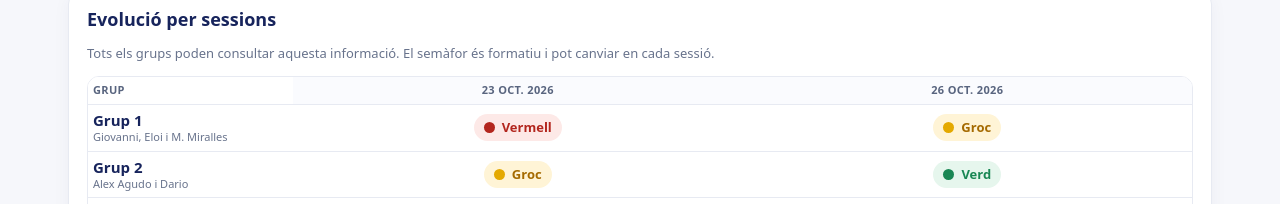
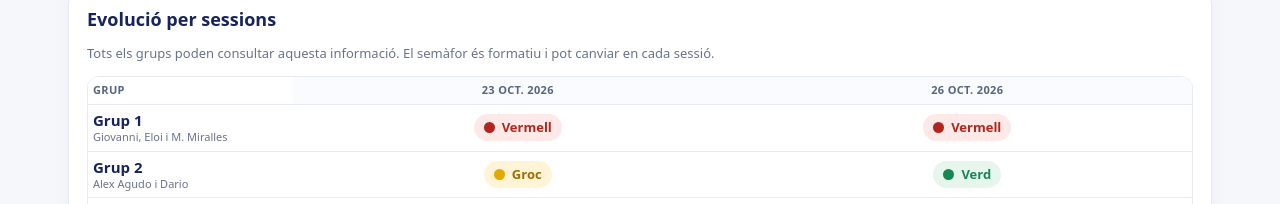
Before and after one commit to ignasibertral-bit/seguiment_emprenadoria, a plain HTML site: page index.html in a window 1280 px wide. Shown: the part 188-392 px from the top of the page. Drawn offline with Linux system fonts and the light colour scheme.

Commit message:
Marca Giovanni en vermell avui

```diff
--- a/index.html
+++ b/index.html
@@ -23,7 +23,7 @@ const previous={
  'Grup 1':'red','Grup 2':'yellow','Grup 3':'green','Grup 4':'green','Grup 5':'green','Grup 6':'green','Grup 7':'green','Grup 8':'green','Grup 9':'green'
 };
 const today={
- 'Grup 1':'yellow','Grup 2':'green','Grup 3':'green','Grup 4':'green','Grup 5':'green','Grup 6':'green','Grup 7':'green','Grup 8':'green','Grup 9':'green'
+ 'Grup 1':'red','Grup 2':'green','Grup 3':'green','Grup 4':'green','Grup 5':'green','Grup 6':'green','Grup 7':'green','Grup 8':'green','Grup 9':'green'
 };
 const labels={green:['Verd','Bon treball i actitud'],yellow:['Groc','Cal millorar algun dels aspectes de treball i actitud'],red:['Vermell','Actitud molt negativa'],pending:['Pendent','Encara no avaluat']};
 function cell(status){const [key,text]=labels[status||'pending'];return `<td class="cell"><span class="status ${status||'pending'}" title="${text}"><i class="dot"></i>${key}</span></td>`}
```
